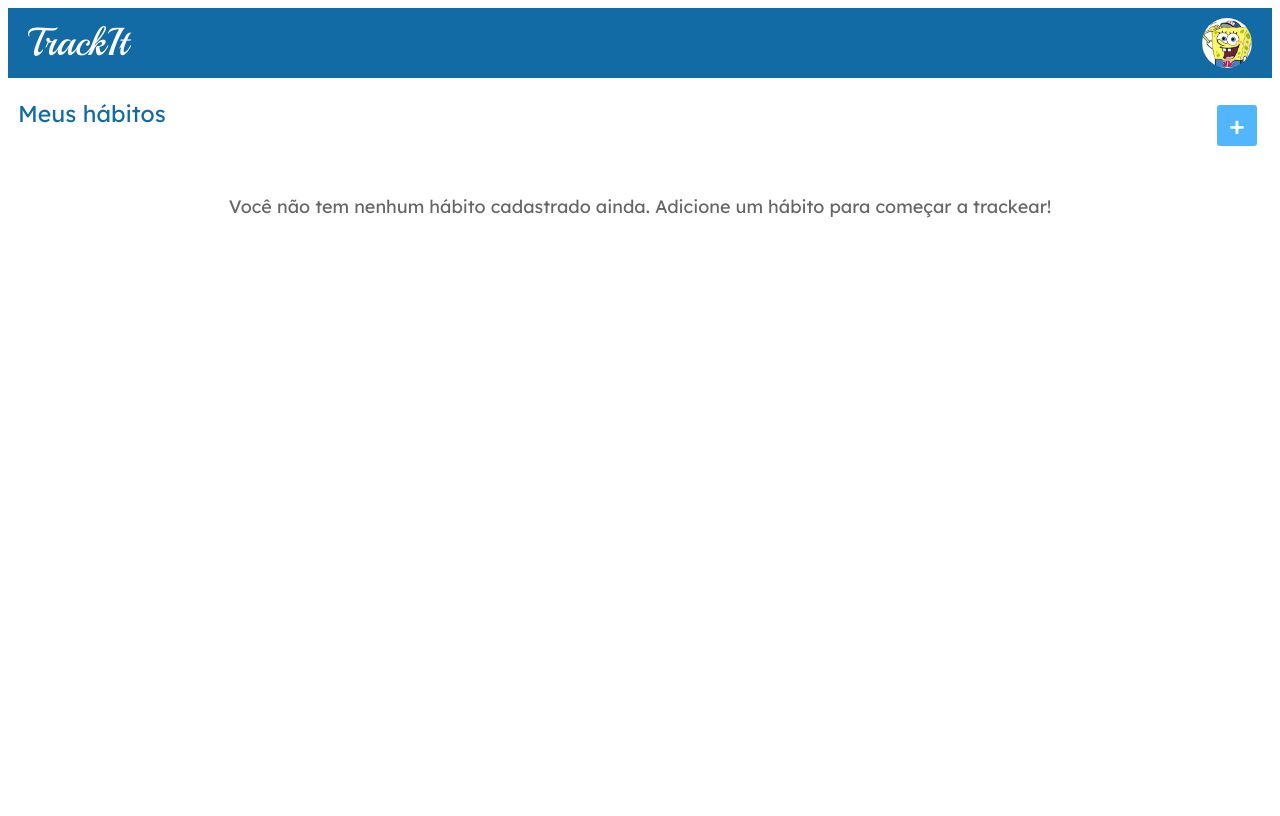
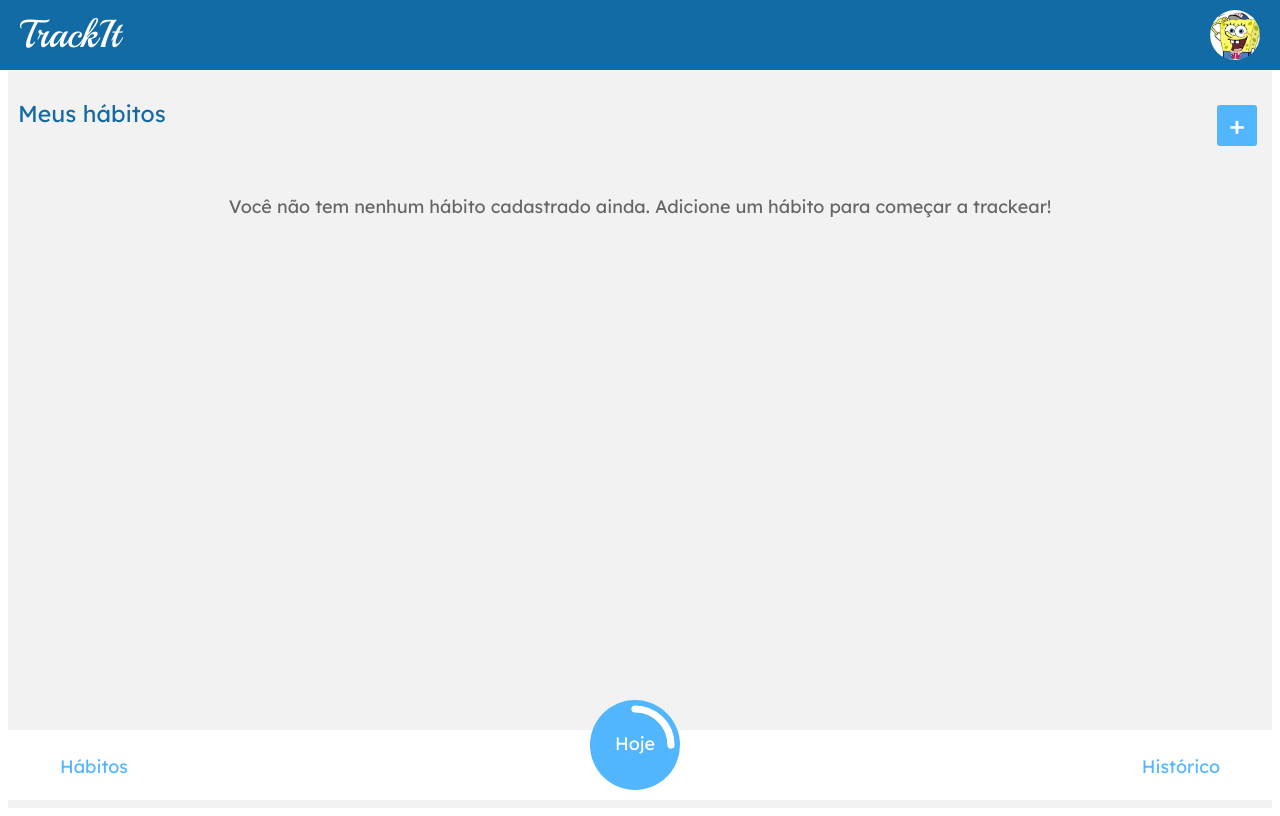
Before and after one commit to rafaelanobre/projeto11-trackit, a React (Vite) app: page /hoje in a window 1280 px wide. Built offline with nearby package versions, Linux system fonts and the light colour scheme.

Commit message:
:sparkles: Menu with progess bar

```diff
--- a/package.json
+++ b/package.json
@@ -12,6 +12,7 @@
   "dependencies": {
     "axios": "^1.4.0",
     "react": "^18.2.0",
+    "react-circular-progressbar": "^2.1.0",
     "react-dom": "^18.2.0",
     "react-router-dom": "^6.11.2",
     "styled-components": "^5.3.11"
--- a/src/pages/Habits.jsx
+++ b/src/pages/Habits.jsx
@@ -1,5 +1,6 @@
 import styled from "styled-components";
 import Header from "./components/header";
+import Menu from "./components/menu";
 
 export default function Habits(){
     return(
@@ -12,6 +13,7 @@ export default function Habits(){
             <EmpyMessage>
                 Você não tem nenhum hábito cadastrado ainda. Adicione um hábito para começar a trackear!
             </EmpyMessage>
+            <Menu />
         </HabitsPage>
     )
 }
@@ -20,6 +22,9 @@ const HabitsPage = styled.div`
     display: flex;
     flex-direction: column;
     align-items: center;
+    padding-top: 70px;
+    background-color: #F2F2F2;
+    height: 100vh;
 `
 
 const CreateHabit = styled.div`
--- a/src/pages/components/header.jsx
+++ b/src/pages/components/header.jsx
@@ -18,6 +18,9 @@ const HeaderDiv = styled.div`
     background: #126BA5;
     display: flex;
     justify-content: space-between;
+    position: fixed;
+    top: 0;
+    left: 0;
 
     h1{
         font-family: 'Playball', cursive;
--- /dev/null
+++ b/src/pages/components/menu.jsx
@@ -0,0 +1,49 @@
+import styled from "styled-components"
+import { CircularProgressbar, buildStyles } from 'react-circular-progressbar';
+import 'react-circular-progressbar/dist/styles.css';
+
+export default function Menu(){
+    const percentage = 25;
+    return(
+        <Menudiv>
+            <p>Hábitos</p>
+            <ProgressDiv>
+                <CircularProgressbar
+                    value={percentage}
+                    text={`Hoje`}
+                    background
+                    backgroundPadding={6}
+                    styles={buildStyles({
+                    backgroundColor: "#52B6FF",
+                    textColor: "#fff",
+                    pathColor: "#fff",
+                    trailColor: "transparent"
+                    })}
+                />
+            </ProgressDiv>
+            <p>Histórico</p>
+        </Menudiv>
+    )
+}
+
+const Menudiv = styled.div`
+    width: 100%;
+    height: 70px;
+    position: fixed;
+    bottom: 0;
+    left: 0;
+    display: flex;
+    justify-content: space-between;
+    background-color: #ffffff;
+    padding: 5px 60px 5px 60px;
+
+    p{
+        color: #52B6FF;
+        font-size: 18px;
+        cursor: pointer;
+    }
+`;
+const ProgressDiv = styled.div`
+    width: 90px;
+    margin-top: -35px;
+`;
```
Also changed, not shown: 1 other file (tests, documents, lock files or other folders).
